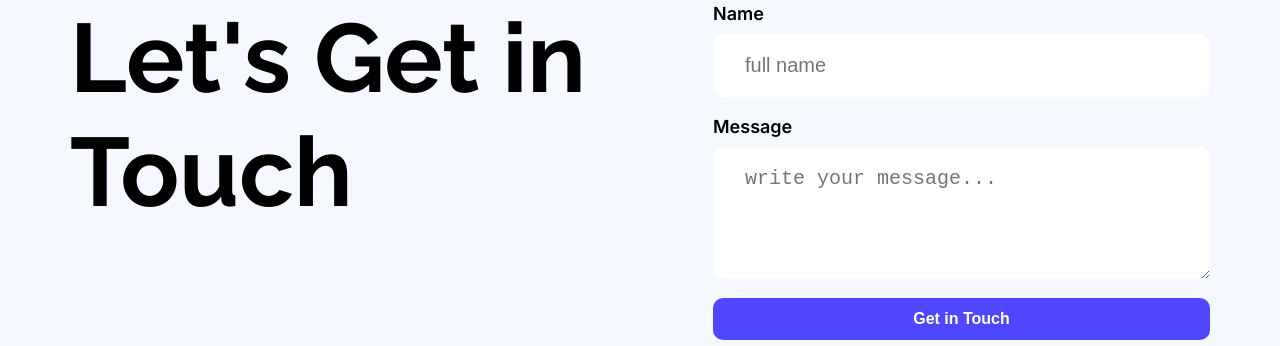
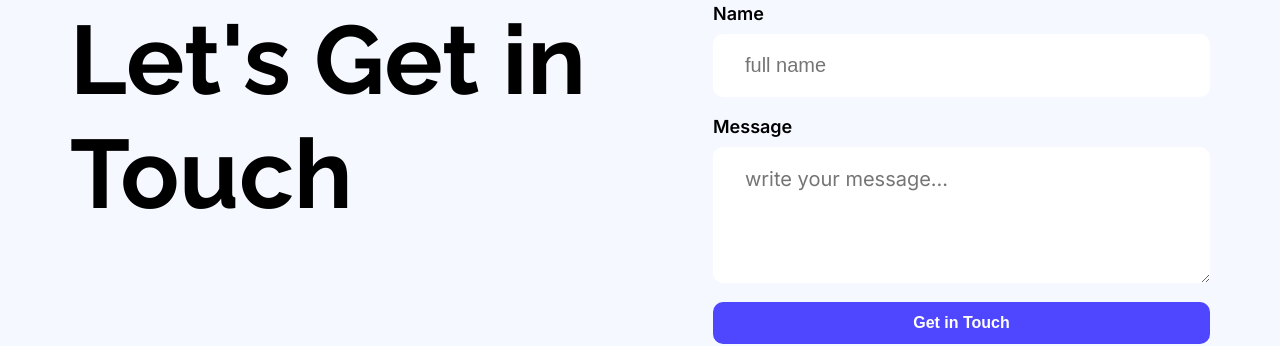
Before and after one commit to zubdotexe/landing-launchpad, a plain HTML site: page index.html in a window 1280 px wide. Shown: the part 3087-3433 px from the top of the page. Drawn offline with Linux system fonts and the light colour scheme.

Commit message:
updated contact form textarea font to inter

```diff
--- a/index.html
+++ b/index.html
@@ -144,7 +144,7 @@
                 <label for="name">Name</label>
                 <input type="text" id="name" placeholder="full name">
                 <label for="message">Message</label>
-                <textarea id="message" rows="4" cols="21" placeholder="write your message..."></textarea>
+                <textarea class="inter-normal" id="message" rows="4" cols="21" placeholder="write your message..."></textarea>
                 <input class="btn-primary" style="width: 100%;" type="submit" value="Get in Touch">
             </form>
          </section>
```
